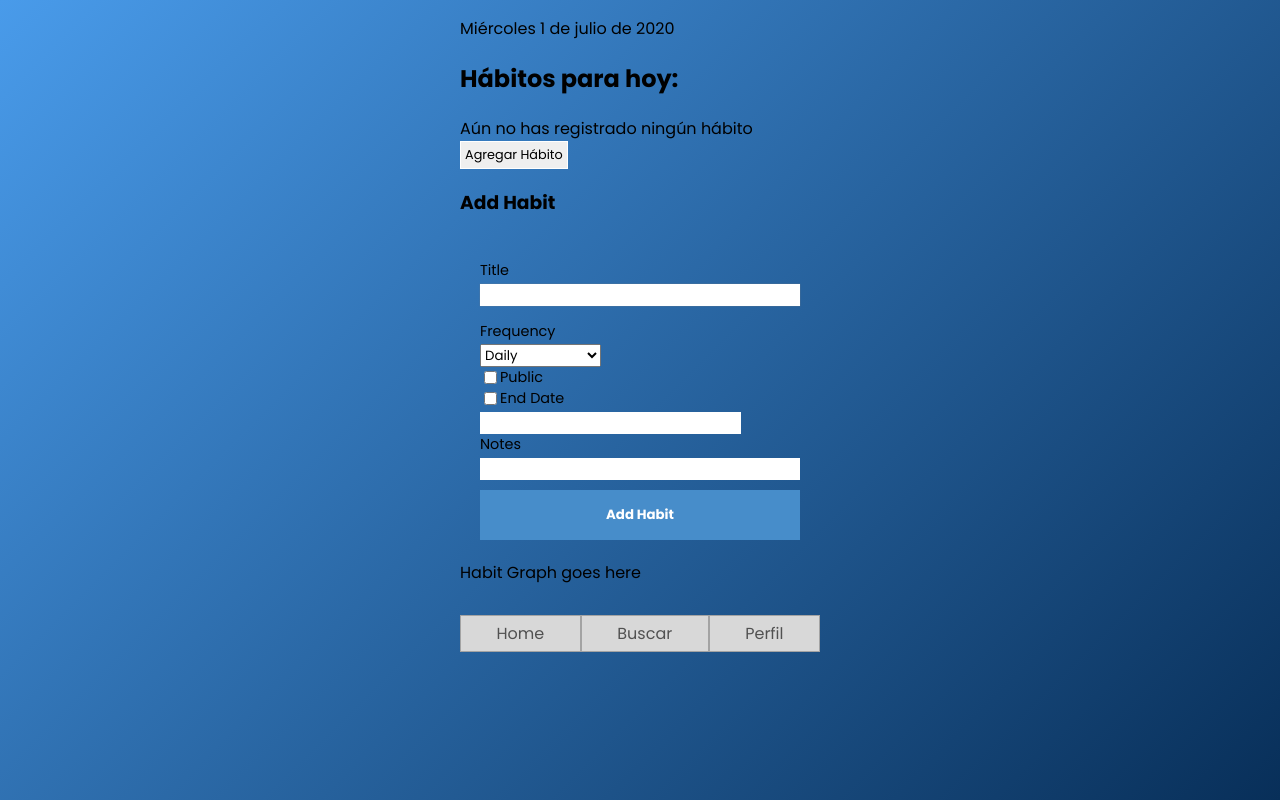
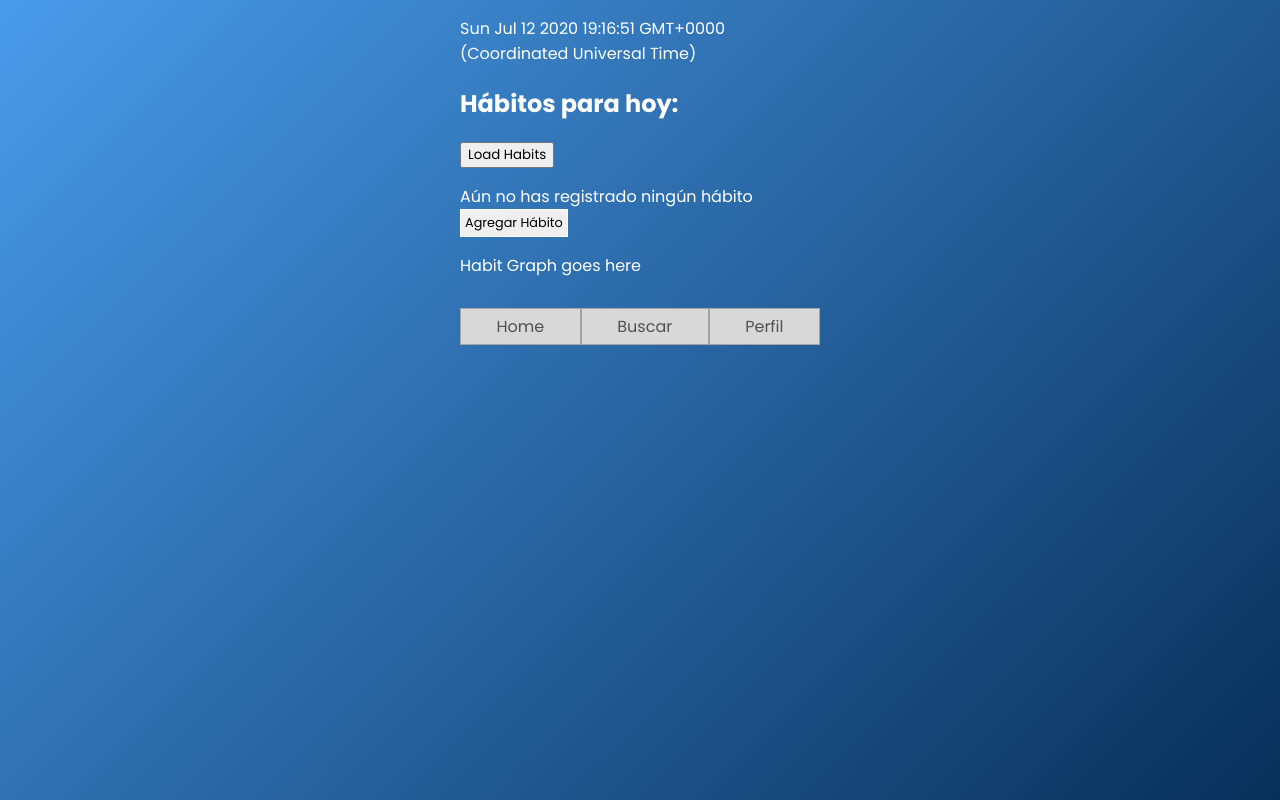
Before and after one commit to dejavuhq/sub-routines-frontend, a React app: page /home in a window 1280 px wide. Built offline with nearby package versions, Linux system fonts and the light colour scheme.

Commit message:
[UPDATE] font color for home to white, [ADD] button to load habits, Add Habit button toggles AddHabit form

```diff
--- /dev/null
+++ b/src/assets/styles/components/HabitSmall.scss
@@ -0,0 +1,7 @@
+.small-habit-row {
+  display: flex;
+  border-bottom: 1px solid white;
+  .done {
+    margin-left: auto;
+  }
+}
--- /dev/null
+++ b/src/assets/styles/components/Home.scss
@@ -0,0 +1,3 @@
+body {
+  color: white;
+}
--- a/src/components/HabitSmall.jsx
+++ b/src/components/HabitSmall.jsx
@@ -1,11 +1,15 @@
 import React from "react";
+import '../assets/styles/components/HabitSmall.scss';
 
-export const HabitsList = () => {
+const HabitSmall = (props) => {
+  console.log(props);
   return (
-    <div>
-      <span>Habit Title</span>
-      <button>Done</button>
+    <div className="small-habit-row">
+      <span>{props.name}</span>
+      <button className="done">Done</button>
       <button>Settings</button>
     </div>
   )
 }
+
+export default HabitSmall;
--- a/src/components/Home.jsx
+++ b/src/components/Home.jsx
@@ -1,13 +1,36 @@
-import React, { useContext } from 'react';
+import React, { useContext, useState } from 'react';
 import UserContext from '../context/UserContext';
 import AddHabit from './AddHabit';
+import HabitSmall from './HabitSmall';
 import HabitGraph from './HabitGraph';
 import Nav from './Nav';
+import '../assets/styles/components/Home.scss';
 
 const Home = () => {
   const { user, setUser } = useContext(UserContext);
-  console.log('This is the user in Home:')
-  console.log(user);
+  const [habits, setHabits] = useState([]);
+  const [showAddHabit, setShowAddHabit] = useState(false);
+  const today = new Date().toString();
+  //console.log('This is the user in Home:')
+  //console.log(user);
+
+
+  const getHabits = () => {
+    const requestOptions = {
+      method: 'GET',
+      headers: {
+        "Authorization": `Bearer eyJ0eXAiOiJKV1QiLCJhbGciOiJIUzI1NiJ9.eyJ0b2tlbl90eXBlIjoiYWNjZXNzIiwiZXhwIjoxNTk0NDIzNTM4LCJqdGkiOiIxYWUxNjVlNGM0ZTc0NTVkYmI2MzUyNjZkMmU5NDZmMiIsInVzZXJfaWQiOjJ9.sRah49EELK3hcProcYr68RUm9s5pjq67scWTHoXkwgs`
+      }
+    };
+    fetch("https://dejavuhq.xyz/api/habits", requestOptions)
+      .then(response => response.json())
+      .then(result => {
+        setHabits(result.results);
+      })
+      .catch(error => console.log('error', error));
+  }
+  //getHabits();
+  console.log(habits);
 
   const handleSubmit = (e) => {
     e.preventDefault();
@@ -29,7 +52,8 @@ const Home = () => {
       method: 'POST',
       headers: {
         "Content-Type": "application/json",
-        "Authorization": `Bearer ${user.token}`
+        /* "Authorization": `Bearer ${user.token}` */
+        "Authorization": `Bearer eyJ0eXAiOiJKV1QiLCJhbGciOiJIUzI1NiJ9.eyJ0b2tlbl90eXBlIjoiYWNjZXNzIiwiZXhwIjoxNTk0NDIzNTM4LCJqdGkiOiIxYWUxNjVlNGM0ZTc0NTVkYmI2MzUyNjZkMmU5NDZmMiIsInVzZXJfaWQiOjJ9.sRah49EELK3hcProcYr68RUm9s5pjq67scWTHoXkwgs`
       },
       body: JSON.stringify(habit)
     };
@@ -39,16 +63,22 @@ const Home = () => {
       .catch(error => console.log('error', error));
   }
   return (
-    <>
+    <div className="home">
       <header className='header'>
-        <p>Miércoles 1 de julio de 2020</p>
+        <p>{today}</p>
         <h2>Hábitos para hoy:</h2>
-        <p>Aún no has registrado ningún hábito <button className="small-btn">Agregar Hábito</button></p>
-        <AddHabit handleSubmit={handleSubmit} />
+        <div id="habits">
+          {habits.map(item =>
+            <HabitSmall key={item.id} {...item} />
+          )}
+        </div>
+        <button onClick={getHabits}>Load Habits</button>
+        <p>Aún no has registrado ningún hábito <button className="small-btn" onClick={() => setShowAddHabit(!showAddHabit)}>Agregar Hábito</button></p>
+        {showAddHabit ? <AddHabit handleSubmit={handleSubmit} /> : null}
       </header>
       <HabitGraph />
       <Nav />
-    </>
+    </div>
   );
 }
 
```
